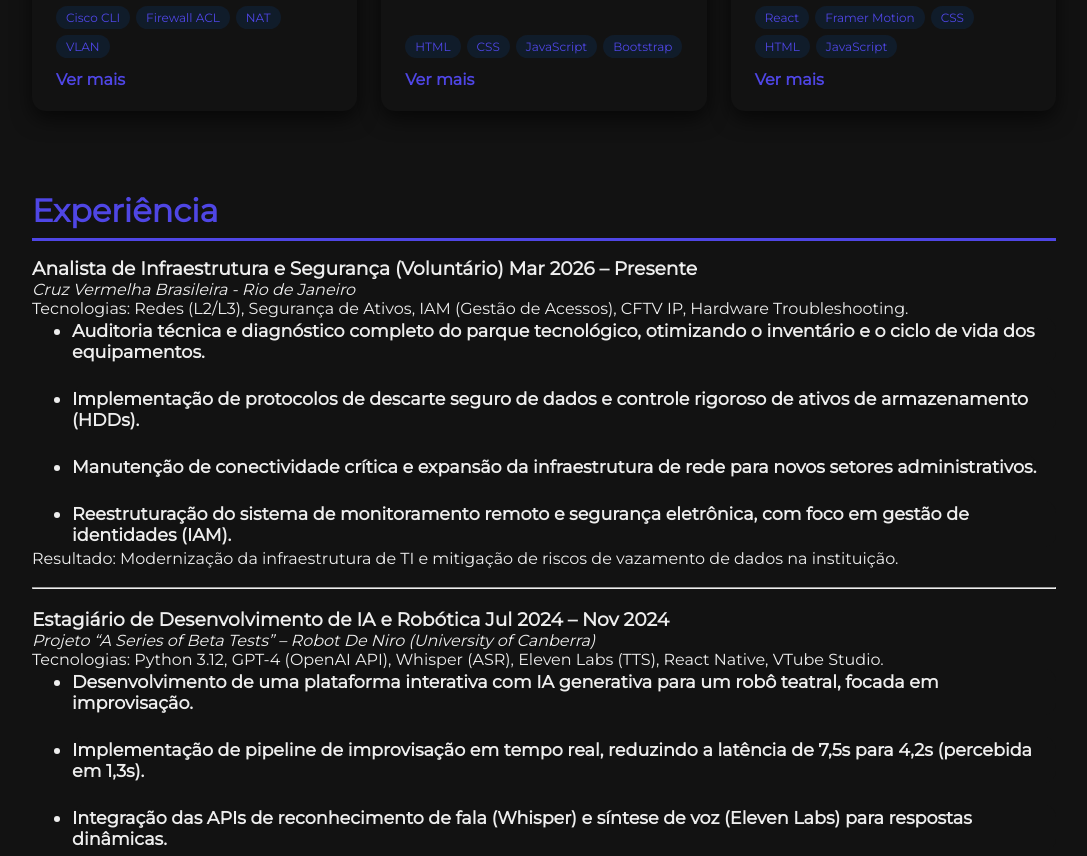
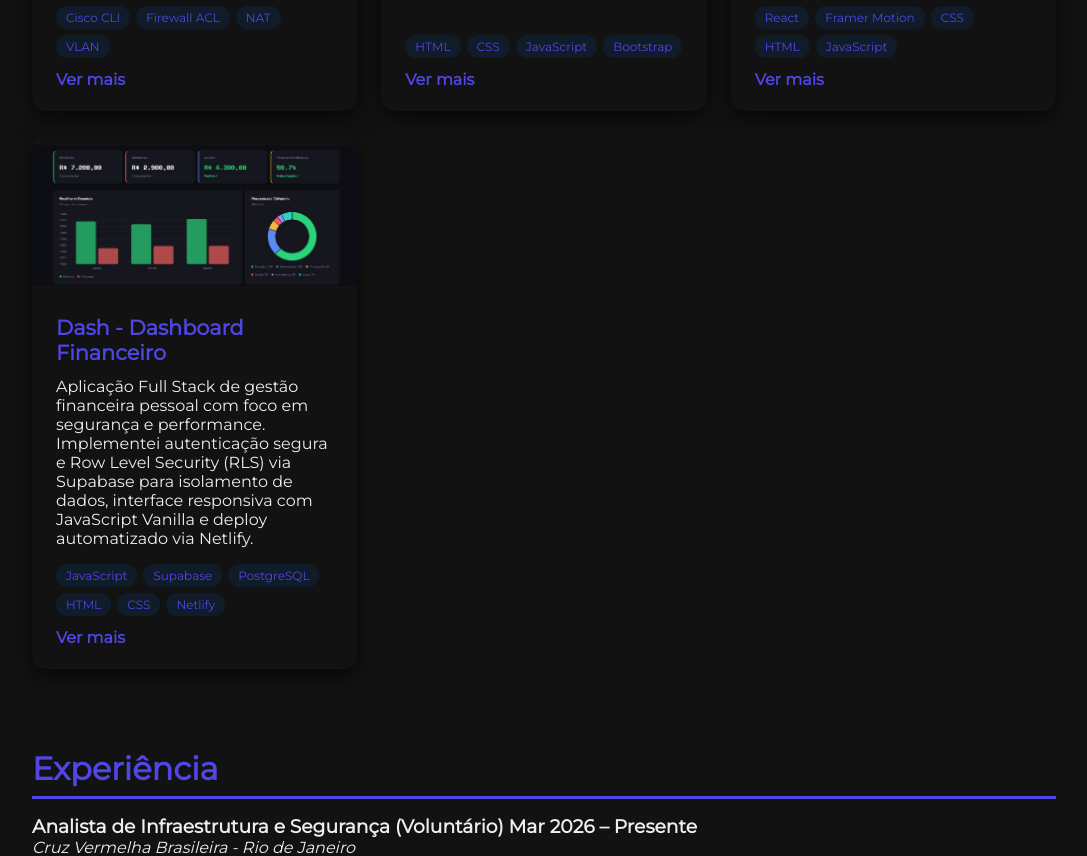
Before and after one commit to matheusnsp/Portfolio, a React (Vite) app: page / in a window 1280 px wide. Shown: the part 1542-2398 px from the top of the page, without its empty margins (96-1183 px from the left). Built offline with nearby package versions, Linux system fonts and the light colour scheme.

Commit message:
projeto add

```diff
--- a/src/App.jsx
+++ b/src/App.jsx
@@ -99,6 +99,22 @@ export default function App() {
 
       link: "https://github.com/matheusnsp/Portfolio",
       linguagens: ["React", "Framer Motion", "CSS", "HTML", "JavaScript"],
+    },
+    {
+      titulo:
+        language === "pt"
+          ? "Dash - Dashboard Financeiro"
+          : "Dash - Financial Dashboard",
+      descricao:
+        language === "pt"
+          ? "Aplicação Full Stack de gestão financeira pessoal com foco em segurança e performance. Implementei autenticação segura e Row Level Security (RLS) via Supabase para isolamento de dados, interface responsiva com JavaScript Vanilla e deploy automatizado via Netlify."
+          : "Full Stack personal finance management application focused on security and performance. I implemented secure authentication and Row Level Security (RLS) via Supabase for data isolation, a responsive interface with Vanilla JavaScript, and automated deployment via Netlify.",
+      imagem: darkMode
+        ? `${import.meta.env.BASE_URL}dash.jpeg`
+        : `${import.meta.env.BASE_URL}dash.jpeg`,
+
+      link: "https://github.com/matheusnsp/Dash",
+      linguagens: ["JavaScript", "Supabase", "PostgreSQL", "HTML", "CSS", "Netlify"],
     },
   ];
 
```
Also changed, not shown: public/dash.jpeg (added).
